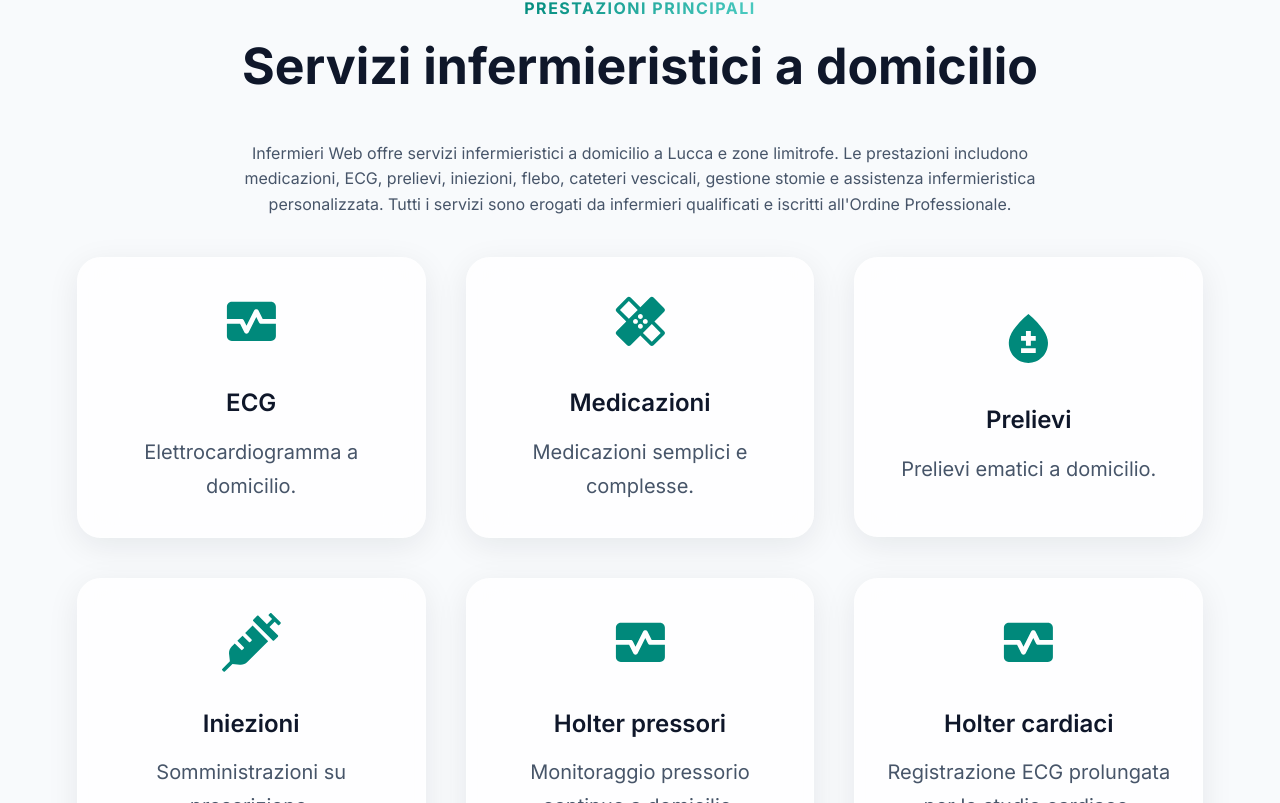
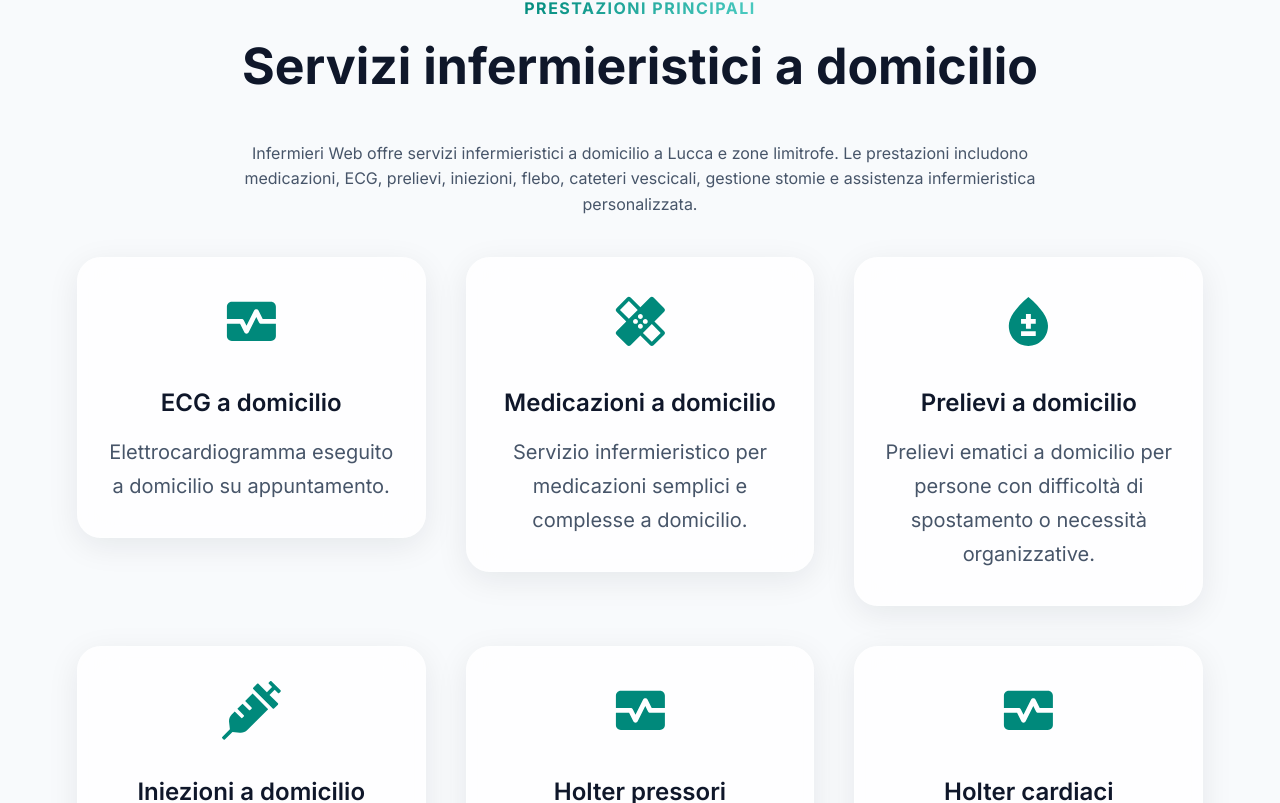
Before and after one commit to EDDY110OST/infermieriweb, a React (Vite) app: page / in a window 1280 px wide. Shown: the part 2037-2840 px from the top of the page. Built offline with nearby package versions, Linux system fonts and the light colour scheme.

Commit message:
aggiornamento sito

```diff
--- a/src/pages/Home.jsx
+++ b/src/pages/Home.jsx
@@ -19,27 +19,28 @@ export default function Home() {
     {
       id: "ecg",
       icon: <MdMonitorHeart />,
-      title: "ECG",
-      description: "Elettrocardiogramma a domicilio.",
+      title: "ECG a domicilio",
+      description: "Elettrocardiogramma eseguito a domicilio su appuntamento.",
     },
     {
       id: "medicazioni",
       icon: <MdHealing />,
-      title: "Medicazioni",
-      description: "Medicazioni semplici e complesse.",
+      title: "Medicazioni a domicilio",
+      description: "Servizio infermieristico per medicazioni semplici e complesse a domicilio.",
     },
     {
       id: "prelievi",
       icon: <MdBloodtype />,
-      title: "Prelievi",
-      description: "Prelievi ematici a domicilio.",
+      title: "Prelievi a domicilio",
+      description: "Prelievi ematici a domicilio per persone con difficoltà di spostamento o necessità organizzative.",
     },
     {
       id: "iniezioni",
       icon: <FaSyringe />,
-      title: "Iniezioni",
-      description: "Somministrazioni su prescrizione.",
+      title: "Iniezioni a domicilio",
+      description: "Somministrazione di terapia iniettiva a domicilio secondo prescrizione.",
     },
+
     {
       id: "holter-pressori",
       icon: <MdMonitorHeart />,
@@ -55,8 +56,8 @@ export default function Home() {
     {
       id: "flebo",
       icon: <MdLocalHospital />,
-      title: "Flebo",
-      description: "Terapie infusionali secondo indicazione medica.",
+      title: "Flebo a domicilio",
+      description: "Somministrazione di terapia infusionale a domicilio secondo prescrizione.",
     },
     {
       id: "desutura",
@@ -68,7 +69,7 @@ export default function Home() {
       id: "cateteri-vescicali",
       icon: <MdHealing />,
       title: "Cateteri vescicali",
-      description: "Gestione e cambio di cateteri vescicali a domicilio.",
+      description: "Assistenza infermieristica per gestione o sostituzione del catetere vescicale.",
     },
     {
       id: "sondini-naso-gastrici",
@@ -104,7 +105,7 @@ export default function Home() {
       id: "gestione-stomie",
       icon: <MdLocalHospital />,
       title: "Gestione stomie",
-      description: "Cura e assistenza per stomie e sistemi di raccolta.",
+      description: "Supporto infermieristico per cura e gestione della stomia.",
     },
     {
       id: "educazione-terapeutica",
@@ -213,7 +214,7 @@ export default function Home() {
         <h2>Servizi infermieristici a domicilio</h2>
 
         <p style={{ fontSize: '16px', lineHeight: '1.6', marginBottom: '40px', maxWidth: '800px', margin: '0 auto 40px' }}>
-          Infermieri Web offre servizi infermieristici a domicilio a Lucca e zone limitrofe. Le prestazioni includono medicazioni, ECG, prelievi, iniezioni, flebo, cateteri vescicali, gestione stomie e assistenza infermieristica personalizzata. Tutti i servizi sono erogati da infermieri qualificati e iscritti all'Ordine Professionale.
+          Infermieri Web offre servizi infermieristici a domicilio a Lucca e zone limitrofe. Le prestazioni includono medicazioni, ECG, prelievi, iniezioni, flebo, cateteri vescicali, gestione stomie e assistenza infermieristica personalizzata.
         </p>
 
         <div className="cards-grid">
```
